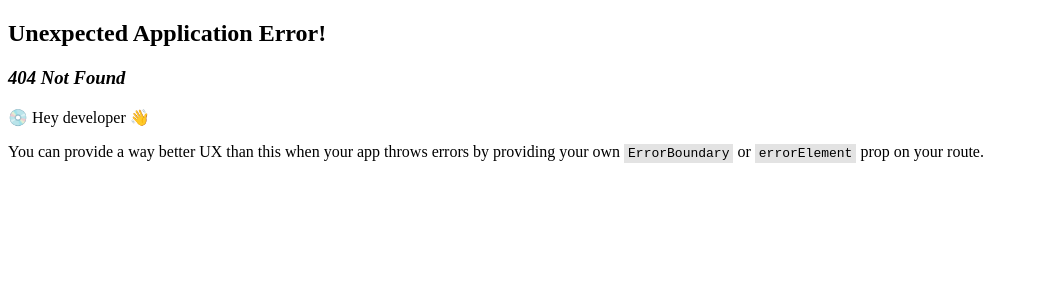
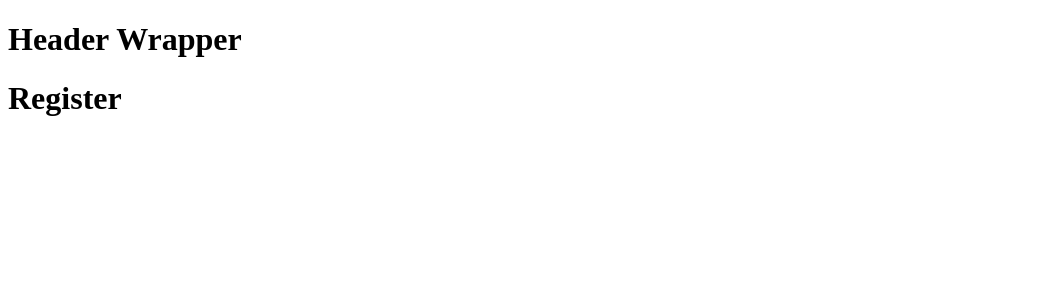
Before and after one commit to githubscientist/fsdwdtb11, a React (Vite) app: page /register in a window 1280 px wide. Before the commit this address had no page. Shown: the top 300 px of the page, without its empty margins (0-1039 px from the left). Built offline with nearby package versions, Linux system fonts and the light colour scheme.

Commit message:
children components

```diff
--- a/src/App.jsx
+++ b/src/App.jsx
@@ -1,15 +1,27 @@
 import { createBrowserRouter, RouterProvider } from "react-router-dom";
 import Home from "./pages/Home";
 import Login from "./pages/Login";
+import Register from "./pages/Register";
+import HeaderWrapper from "./wrappers/HeaderWrapper";
 
 const routes = [
   {
     path: "/",
-    element: <Home />
-  },
-  {
-    path: "/login",
-    element: <Login />
+    element: <HeaderWrapper />,
+    children: [
+      {
+        index: true,
+        element: <Home />
+      },
+      {
+        path: "/login",
+        element: <Login />
+      },
+      {
+        path: "/register",
+        element: <Register />
+      }
+    ]
   }
 ];
 
--- a/src/pages/Home.jsx
+++ b/src/pages/Home.jsx
@@ -1,6 +1,8 @@
 const Home = () => {
     return (
-        <div>Home</div>
+        <div>
+            <h1>Home</h1>
+        </div>
     )
 }
 
--- a/src/pages/Login.jsx
+++ b/src/pages/Login.jsx
@@ -1,6 +1,8 @@
 const Login = () => {
     return (
-        <div>Login</div>
+        <div>
+            <h1>Login</h1>
+        </div>
     )
 }
 
--- /dev/null
+++ b/src/pages/Register.jsx
@@ -0,0 +1,9 @@
+const Register = () => {
+    return (
+        <div>
+            <h1>Register</h1>
+        </div>
+    )
+}
+
+export default Register;
--- /dev/null
+++ b/src/wrappers/HeaderWrapper.jsx
@@ -0,0 +1,12 @@
+import { Outlet } from "react-router-dom";
+
+const HeaderWrapper = () => {
+    return (
+        <div>
+            <h1>Header Wrapper</h1>
+            <Outlet />
+        </div>
+    )
+}
+
+export default HeaderWrapper;
```
